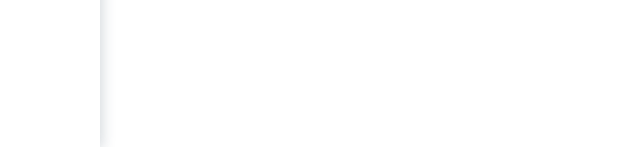
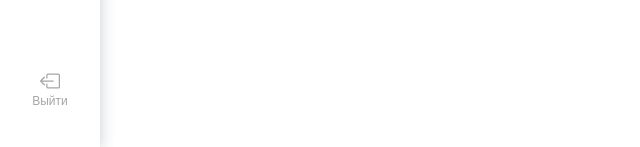
Before and after one commit to Nursatdeveloper/BankingAppUI, a React (Create React App) app: page /dashboard in a window 1280 px wide. Shown: the part 650-797 px from the top of the page, without its empty margins (0-640 px from the left). Built offline with nearby package versions, Linux system fonts and the light colour scheme.

Commit message:
implemented logout functionality

```diff
--- a/src/App.tsx
+++ b/src/App.tsx
@@ -21,7 +21,7 @@
           <Route path="/login" element={<Login setLoggedIn={setLoggedIn} />} />
           <Route path="/register" element={<Register />} />
           {/*Production: <Route path="/dashboard" element={loggedIn ? <Dashboard /> : <Login setLoggedIn={setLoggedIn}/>}/>*/}
-          <Route path="/dashboard" element={<Dashboard />} />
+          <Route path="/dashboard" element={<Dashboard setLogout={setLoggedIn}/>} />
         </Routes>
       </Router>
     </div>
--- a/src/components/Menu.tsx
+++ b/src/components/Menu.tsx
@@ -1,17 +1,35 @@
-import React, { useState } from 'react'
+import React, { FC, useState } from 'react'
 import styled from 'styled-components'
 import '../App.css'
 import { FontAwesomeIcon } from '@fortawesome/react-fontawesome'
+import { useNavigate } from 'react-router-dom'
 
-const Menu = () => {
+interface MenuProps{
+    setLogout:(logout:boolean) => void
+}
+
+const Menu:FC<MenuProps> = ({setLogout}) => {
+    let navigate = useNavigate();
+    const redirect = (url:string) =>{
+        navigate(url);
+    }
+
     const [icon, setIcon] = useState<string>('card');
 
     const selectedIcon = {
         color: '#000058',
-        'border-left': '4px solid #000058'
+        'border-left': '4px solid #000058',
+        'border-radius': '3px'
     }
     const defaultIcon = {
         color: '#a6a6a6'
+    }
+
+    function logout(){
+        setLogout(false);
+        sessionStorage.removeItem('id');
+        sessionStorage.removeItem('authToken');
+        redirect('/login')
     }
   return (
     <MenuWrapper>
@@ -40,6 +58,15 @@
             </MenuItem>
 
         </ButtonWrapper>
+        <Logout onClick={logout}>
+            <LogoutIcon>
+                <svg xmlns="http://www.w3.org/2000/svg" width="20" height="20" fill="currentColor" className="bi bi-box-arrow-left" viewBox="0 0 16 16">
+                <path fill-rule="evenodd" d="M6 12.5a.5.5 0 0 0 .5.5h8a.5.5 0 0 0 .5-.5v-9a.5.5 0 0 0-.5-.5h-8a.5.5 0 0 0-.5.5v2a.5.5 0 0 1-1 0v-2A1.5 1.5 0 0 1 6.5 2h8A1.5 1.5 0 0 1 16 3.5v9a1.5 1.5 0 0 1-1.5 1.5h-8A1.5 1.5 0 0 1 5 12.5v-2a.5.5 0 0 1 1 0v2z"/>
+                <path fill-rule="evenodd" d="M.146 8.354a.5.5 0 0 1 0-.708l3-3a.5.5 0 1 1 .708.708L1.707 7.5H10.5a.5.5 0 0 1 0 1H1.707l2.147 2.146a.5.5 0 0 1-.708.708l-3-3z"/>
+                </svg>
+                <div>Выйти</div>
+            </LogoutIcon>
+        </Logout>
 
 
     </MenuWrapper>
@@ -88,3 +115,35 @@
     }
 
 `
+
+const Logout = styled.button`
+    color:#000058;
+    margin-top:150px;
+    width:fit-content;
+    display:block;
+    margin-left:auto;
+    margin-right:auto;
+    background-color:white;
+    border:0;
+`
+
+const LogoutIcon = styled.div`
+    width:50px;
+    height:50px;
+    svg{
+        color:#a6a6a6;
+        transition:color, 0.5s ease-in-out;
+    }
+    div{
+        font-size:12px;
+        color:#a6a6a6;
+        transition:color, 0.5s ease-in-out;
+    }
+
+
+    :hover{
+        div{ color:#000058; }
+        svg{ color:#000058; }
+        cursor:pointer;
+    }
+`
--- a/src/pages/Dashboard.tsx
+++ b/src/pages/Dashboard.tsx
@@ -1,14 +1,18 @@
-import React from 'react'
+import React, { FC } from 'react'
 import styled from 'styled-components'
 import Menu from '../components/Menu'
 import MyCards from '../components/MyCards'
 import Overview from '../components/Overview'
 import Transactions from '../components/Transactions'
 
-const Dashboard = () => {
+interface DashboardProps{
+    setLogout:(logout:boolean) => void
+}
+
+const Dashboard:FC<DashboardProps> = ({setLogout}) => {
   return (
     <Container>
-        <Menu />
+        <Menu setLogout={setLogout}/>
         <MyCards />
         <Wrapper>
             <Overview />
```
